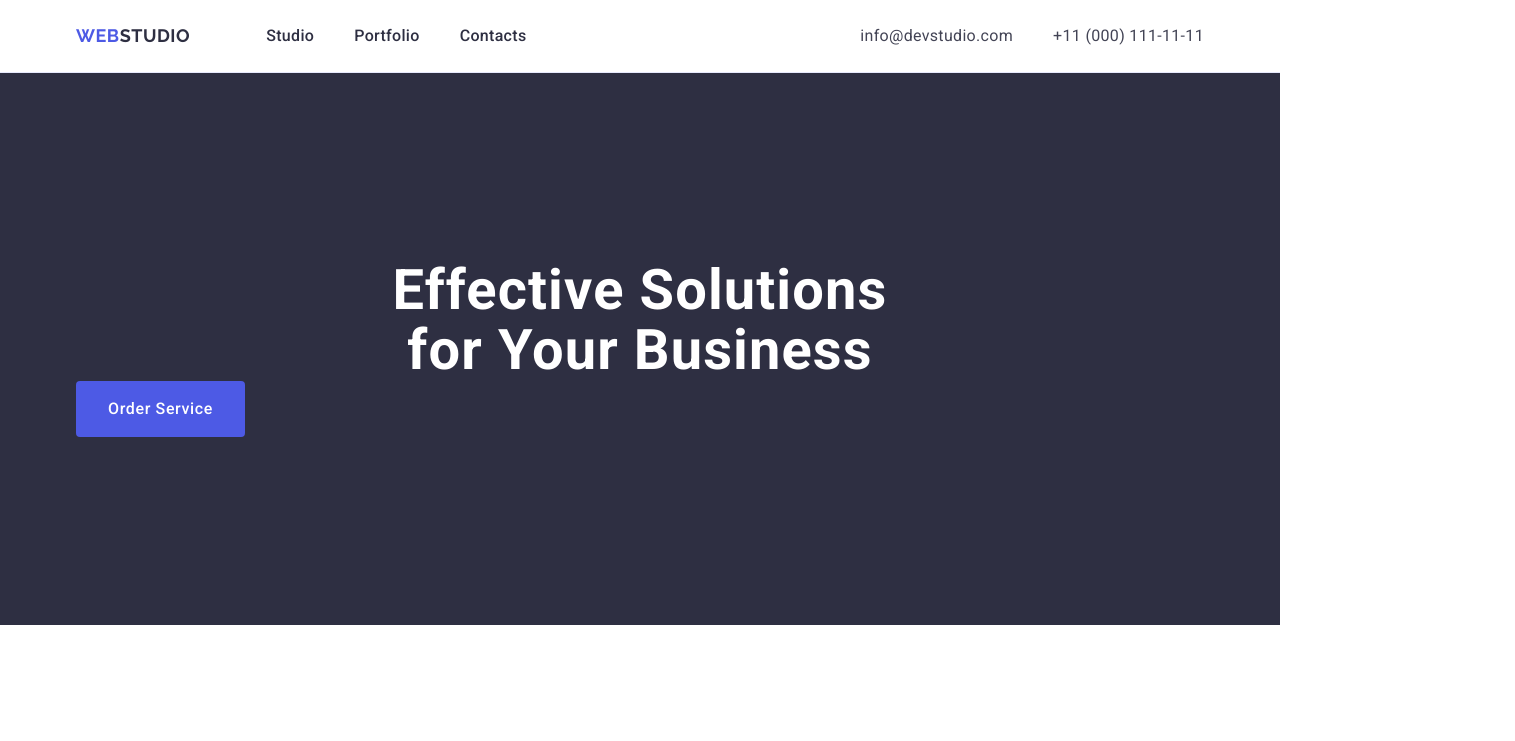
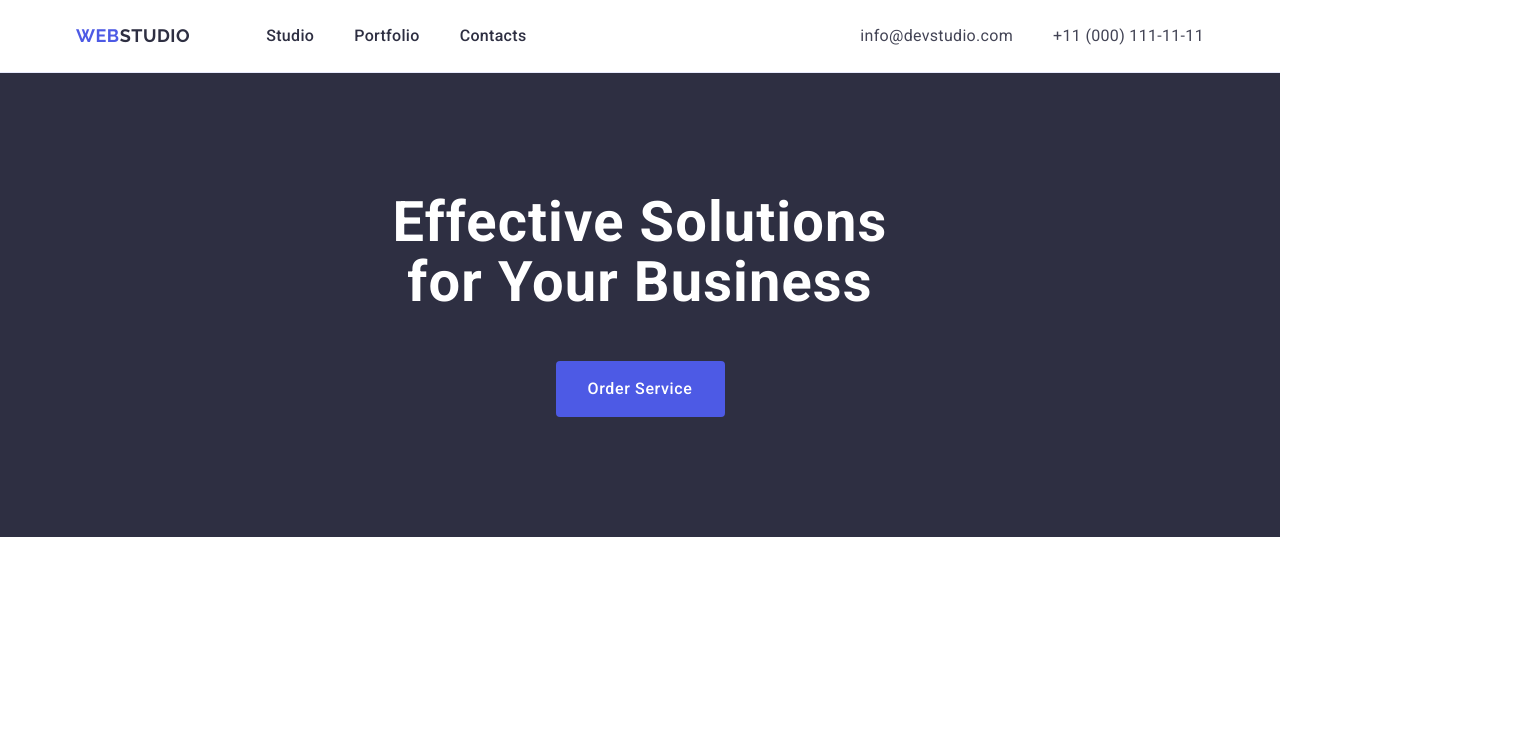
Before and after one commit to Olena457/goit-markup-hw-03, a plain HTML site: page index.html in a window 1280 px wide. Shown: the top 741 px of the page, 1515 px wide, since content can reach past the window. Drawn offline with nearby package versions, Linux system fonts and the light colour scheme.

Commit message:
cortction sections:1,4.

```diff
--- a/css/styles.css
+++ b/css/styles.css
@@ -17,13 +17,12 @@ img {
 }
 /* container */
 .container {
-  width: 1128px;
+  width: 1158px;
   margin: 0 auto;
+  padding: 0 15px;
 }
 /* header container */
 .header-container {
-  width: 1158px;
-  margin: 0 auto;
   padding: 0 15px 0 15px;
   display: flex;
   align-items: center;
@@ -133,14 +132,12 @@ p {
 .team-section {
   background-color: #f4f4fd;
 }
-.container.container-team {
-  padding: 32px;
-}
+
 /* section title */
 .section.section-title {
   background-color: #2e2f42;
-  padding-top: 188px;
-  padding-bottom: 188px;
+  text-align: center;
+  margin-bottom: 120px;
 }
 /* (p)articles styles */
 .article-work,
@@ -168,6 +165,7 @@ p {
   letter-spacing: 0.02em;
   padding-top: 24px;
   padding-bottom: 24px;
+  display: block;
 }
 .nav-page:hover,
 .nav-page:focus {
@@ -175,8 +173,6 @@ p {
 }
 .nav-list {
   display: flex;
-  padding-top: 24px;
-  padding-bottom: 24px;
   gap: 40px;
 }
 
@@ -202,6 +198,7 @@ p {
   color: #404bbf;
 }
 /* section hero----------- */
+
 .hero-title {
   color: #ffffff;
   text-align: center;
@@ -209,7 +206,10 @@ p {
   font-weight: 700;
   line-height: 1.07; /* 107.143% */
   letter-spacing: 0.02em;
-  min-width: 496px;
+  width: 496px;
+  margin-left: auto;
+  margin-right: auto;
+  margin-bottom: 48px;
 }
 .hero-title.container {
   max-width: 496px;
@@ -221,16 +221,19 @@ p {
   letter-spacing: 0.04em;
   background-color: #4d5ae5;
   display: block;
-  min-width: 169px;
+  width: 169px;
   height: 56px;
   border: none;
   border-radius: 4px;
+  margin-left: auto;
+  margin-right: auto;
 }
 
 .hero-btn:hover,
 .hero-btn:focus {
   background-color: #404bbf;
 }
+
 /* ul features2*/
 .features {
   padding: 120px 0 120px;
@@ -280,8 +283,6 @@ p {
 }
 
 .footer-logo {
-  padding: 100px 1169px 188px 156px;
-  display: inline-block;
   align-items: center;
   flex-shrink: 0;
 }
--- a/index.html
+++ b/index.html
@@ -63,11 +63,9 @@
 
       <section class="section section-title">
         <div class="container">
-          <h1 class="hero-title container">
-            Effective Solutions for Your Business
-          </h1>
+          <h1 class="hero-title">Effective Solutions for Your Business</h1>
 
-          <button class="hero-btn button" type="button">Order Service</button>
+          <button class="hero-btn" type="button">Order Service</button>
         </div>
       </section>
       <!-- features 2-->
@@ -109,7 +107,7 @@
 
       <!-- our team 3-->
       <section class="section team-section">
-        <div class="container container-team">
+        <div class="container">
           <h2 class="title-medium">Our Team</h2>
           <ul class="cards-team">
             <li class="page-team">
```
